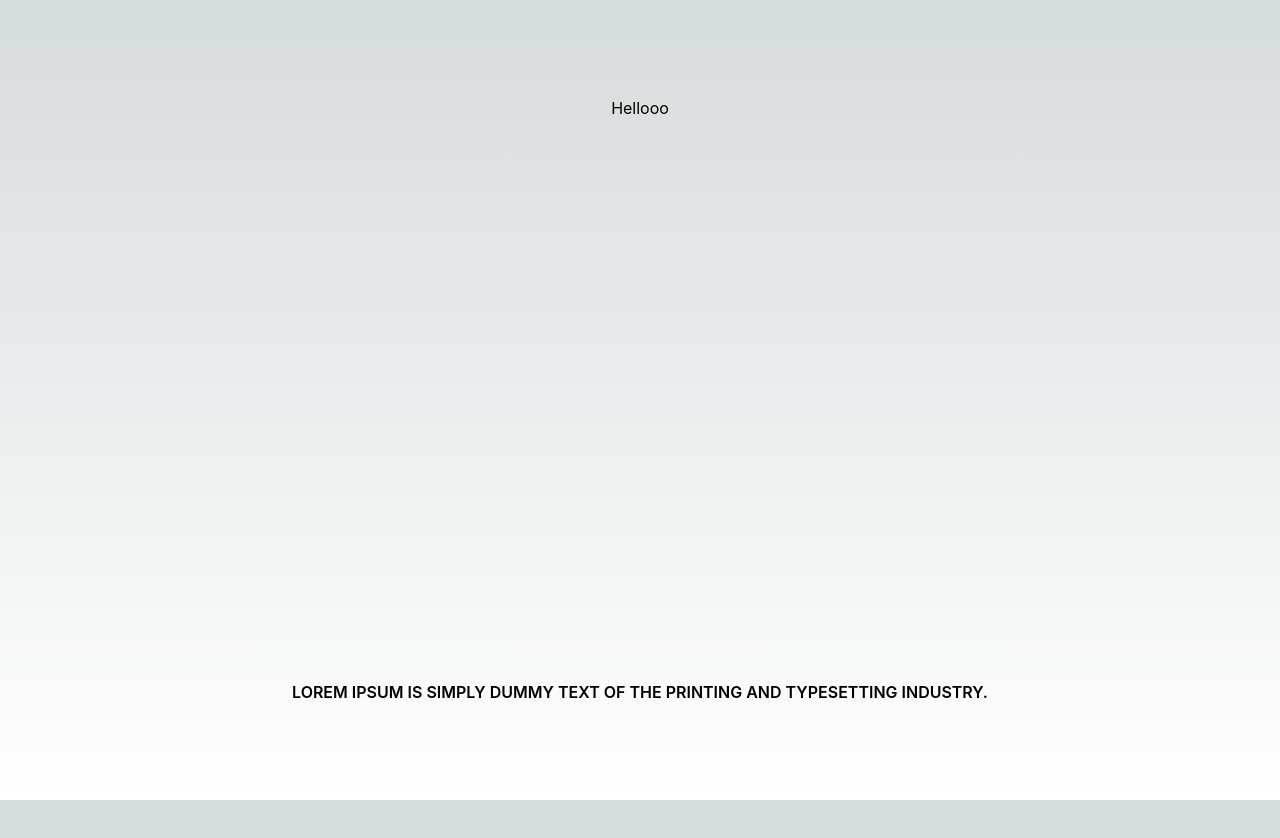
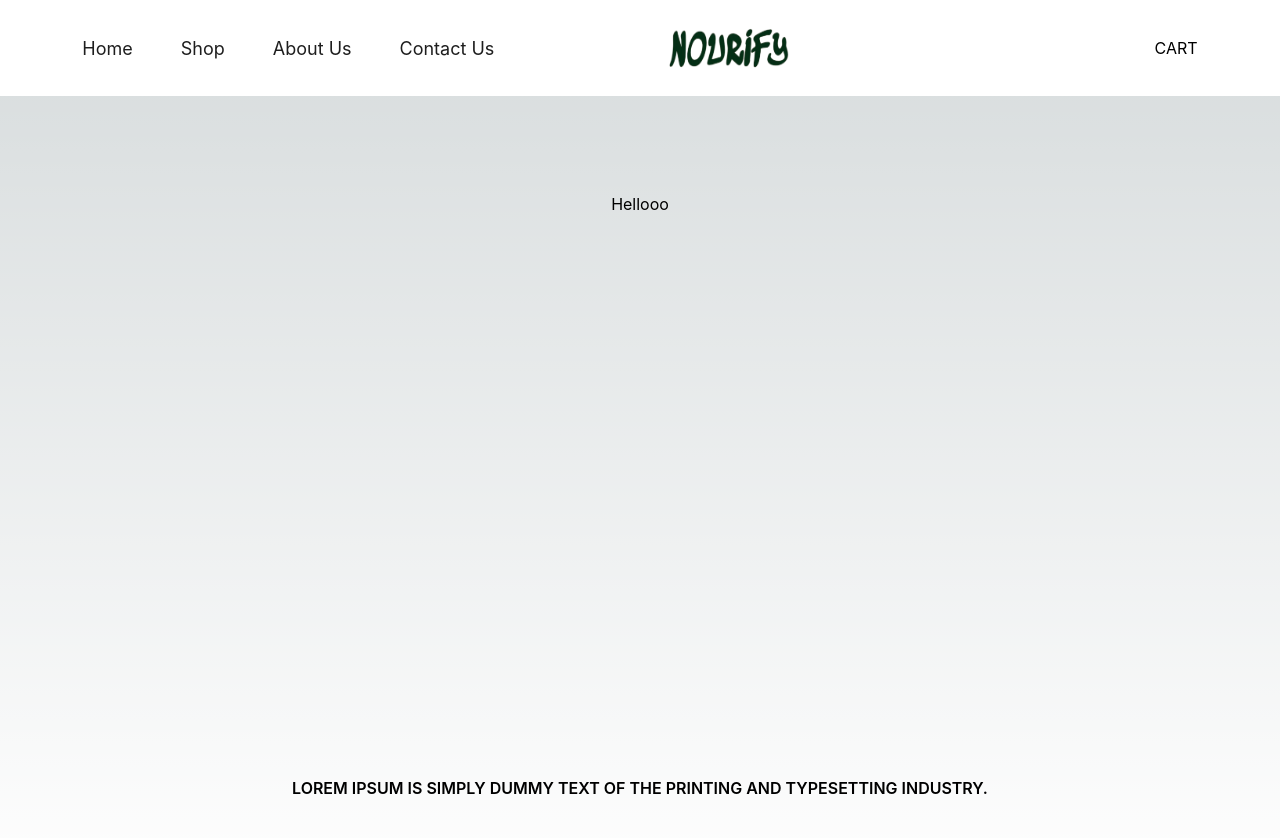
Before and after one commit to Nourify-develop/Nourify, a Next.js app: page / in a window 1280 px wide. Shown: the top 838 px of the page. Before the commit the page ends 800 px from the top, so only its background shows below. Built offline with nearby package versions, Linux system fonts and the light colour scheme.

Commit message:
initial commit

```diff
--- /dev/null
+++ b/src/app/components/Logo.tsx
@@ -0,0 +1,16 @@
+import React from "react";
+import Link from "next/link";
+
+function Logo() {
+  return (
+    <Link href="/">
+      <img
+        src="images\Screenshot_2024-07-23_at_2.34.36_PM-removebg-preview 1@2x.png"
+        alt="Nourify Logo"
+        className="w-[8.55rem] h-[4.375rem]"
+      />
+    </Link>
+  );
+}
+
+export default Logo;
--- /dev/null
+++ b/src/app/components/Navbar.tsx
@@ -0,0 +1,43 @@
+import React from "react";
+import Logo from "./Logo";
+import Link from "next/link";
+import { FaSearch } from "react-icons/fa";
+
+function Navbar() {
+  const MENU_LINKS = [
+    { name: "Home", link: "/" },
+    { name: "Shop", link: "/shop" },
+    { name: "About Us", link: "/about_us" },
+    { name: "Contact Us", link: "/contact_us" },
+  ];
+  // max-w-[79.663rem]
+  return (
+    <header className="flex items-center justify-around h-[6rem] bg-white font-sans">
+      <nav>
+        <ul className="flex gap-[3rem]">
+          {MENU_LINKS.map(({ link, name }) => (
+            <Link
+              href={link}
+              key={link}
+              className="text-[1.125rem] font-sans text-primary"
+            >
+              {name}
+            </Link>
+          ))}
+        </ul>
+      </nav>
+      <Logo />
+
+      <div className="flex gap-[2rem] items-center">
+        <input
+          type="text"
+          placeholder="Search..."
+          className="w-[20px] h-[20px] text-white p-[16px_148px_16px_14px] gap-0 rounded-full transition-width duration-200 ease-in-out opacity-0 bg-gray-300 focus:opacity-100 hover:opacity-100 outline-none"
+        />
+        <div>CART</div>
+      </div>
+    </header>
+  );
+}
+
+export default Navbar;
--- a/src/app/page.tsx
+++ b/src/app/page.tsx
@@ -1,6 +1,9 @@
+import Navbar from "./components/Navbar";
+
 export default function Home() {
   return (
     <>
+      <Navbar />
       <main className="flex min-h-screen flex-col items-center justify-between p-24 font-sans">
         Hellooo
         <p className="uppercase font-semibold">
```
Also changed, not shown: package.json (+4 -3 lines), public/images/Screenshot_2024-07-23_at_2.34.36_PM-removebg-preview 1@2x.png (added), 1 other file (tests, documents, lock files or other folders).
